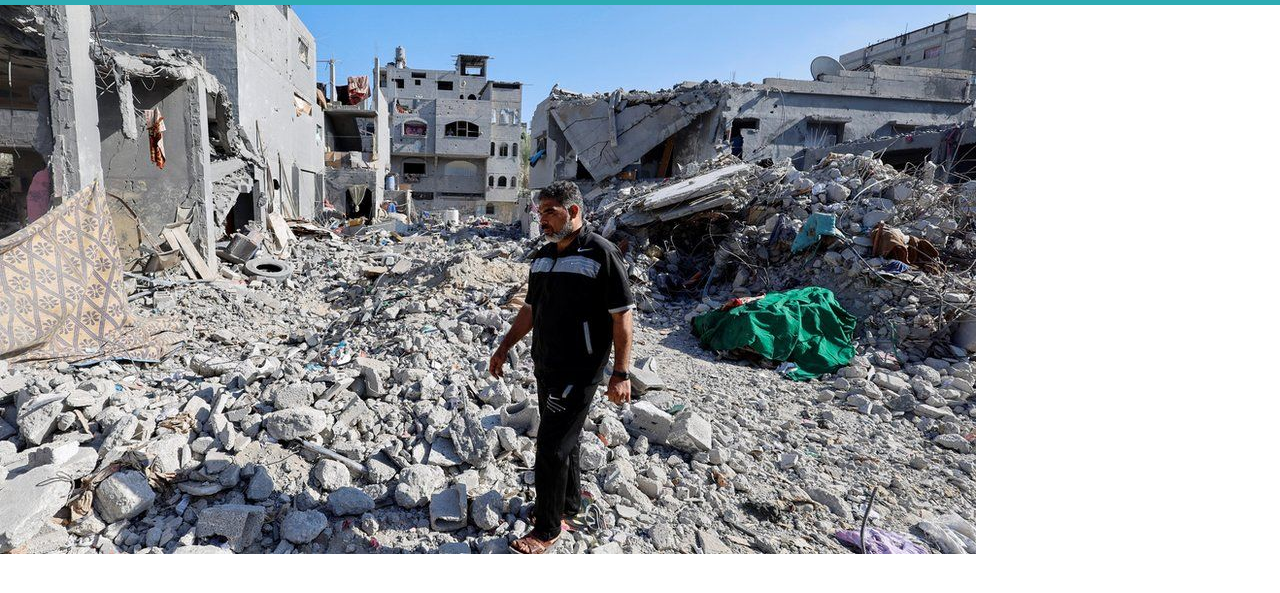
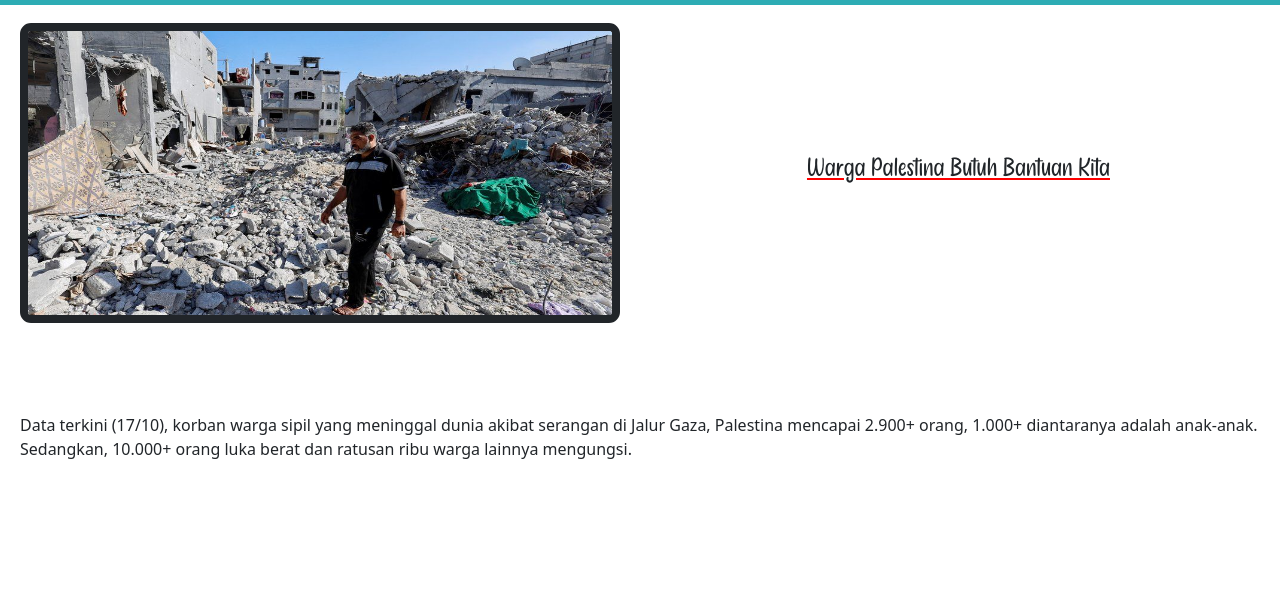
Before and after one commit to kingslyDev/ujianWDW, a plain HTML site: page src/DetailDonasi/index.html in a window 1280 px wide. Shown: the part 69-662 px from the top of the page. Drawn offline with nearby package versions, Linux system fonts and the light colour scheme; a web font is replaced by a local one.

Commit message:
nambah folder font & memperbaiki detail donasi

```diff
--- a/src/DetailDonasi/index.html
+++ b/src/DetailDonasi/index.html
@@ -12,7 +12,6 @@
   </head>
   <body>
     <!-- AWAL NAVBAR -->
-
     <nav class="navbar navbar-expand-lg">
       <div class="container">
         <a class="navbar-brand" href="#">Ruang Ngaji</a>
@@ -22,7 +21,7 @@
         <div class="collapse navbar-collapse" id="navbarNav">
           <ul class="navbar-nav ms-auto">
             <li class="nav-item">
-              <a class="nav-link active" aria-current="page" href="#">Home</a>
+              <a class="nav-link active" aria-current="page" href="/src/Home/index.html">Home</a>
             </li>
             <li class="nav-item">
               <a class="nav-link" href="#">Tentang Kami</a>
@@ -37,11 +36,20 @@
     <!-- AKHIR NAVBAR -->
 
     <!-- POSTER -->
+    <div class="fotodonasi">
+      <img src="/img/donasi/palestine.jpg" />
+      <h1>Warga Palestina Butuh Bantuan Kita</h1>
+      <p>
+        Data terkini (17/10), korban warga sipil yang meninggal dunia akibat serangan di Jalur Gaza, Palestina mencapai 2.900+ orang, 1.000+ diantaranya adalah anak-anak. Sedangkan, 10.000+ orang luka berat dan ratusan ribu warga lainnya
+        mengungsi.
+      </p>
+    </div>
+    <!-- END POSTER -->
 
-    <div class="posterdonasi">
-      <img src="/img/donasi/palestine.jpg" alt="donasi1" />
-    </div>
+    <!-- JUDUL GALANGAN -->
 
-    <!-- END POSTER -->
+    <!-- AKHIR JUDUL GALANGAN -->
   </body>
+  <!-- RESOURE JS -->
+  <script src="main.js"></script>
 </html>
--- a/src/DetailDonasi/style.css
+++ b/src/DetailDonasi/style.css
@@ -1,6 +1,11 @@
 @import url('https://fonts.googleapis.com/css2?family=Kenia&display=swap');
 @import url('https://fonts.googleapis.com/css2?family=Kenia&family=Nanum+Gothic:wght@700&display=swap');
 @import url('https://fonts.googleapis.com/css2?family=Anton&family=Kenia&family=Nanum+Gothic:wght@700&display=swap');
+
+@font-face {
+  font-family: 'Handmade';
+  src: url(/font/Handmade.otf) format('opentype');
+}
 
 body {
   padding: 0;
@@ -21,6 +26,35 @@ body {
   font-family: 'Nanum Gothic', sans-serif;
 }
 
-.posterdonasi {
-  padding-top: -100%;
+.img {
+  float: left;
+  width: 400px;
+  height: 200px;
 }
+
+.fotodonasi {
+  margin-top: 13px;
+  padding: 5px 20px;
+}
+
+.fotodonasi img {
+  width: 600px;
+  height: 300px;
+  border-radius: 11px;
+  border: 8px solid;
+}
+
+h1 {
+  font-family: 'Handmade', sans-serif;
+  float: right;
+  text-decoration: underline;
+  text-decoration-color: red;
+  margin-top: 130px;
+  margin-right: 150px;
+  font-size: 28px;
+}
+
+p {
+  margin-top: 90px;
+  text-justify: auto;
+}
```
Also changed, not shown: font/Handmade.otf (added), src/DetailDonasi/main.js (added).
